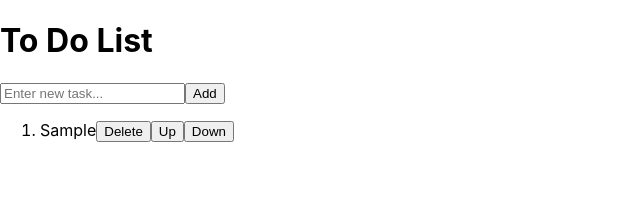
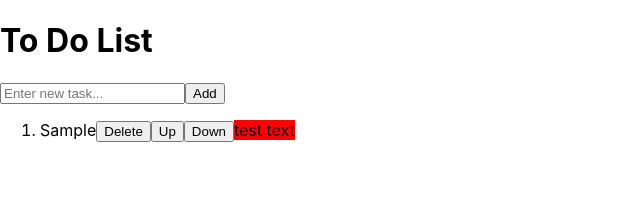
Before and after one commit to SutiaginIlya/todo, a React (Create React App) app in the folder todo-list/: page / in a window 1280 px wide. Both pictures are taken after typing "Sample" into the empty fields and a click on the button "Add". Shown: the top 210 px of the page, without its empty margins (0-640 px from the left). Built offline with nearby package versions, Linux system fonts and the light colour scheme.

Commit message:
fix: delete default export and fix module styles

```diff
--- a/todo-list/src/components/List/List.jsx
+++ b/todo-list/src/components/List/index.jsx
@@ -1,6 +1,7 @@
 import React from "react";
+import styles from './index.module.css';
 
-function List({ tasks, deleteTask, moveTaskUp, moveTaskDown }) {
+export const List = ({ tasks, deleteTask, moveTaskUp, moveTaskDown }) => {
   return (
     <ol>
       {tasks.map((task, index) => (
@@ -15,10 +16,11 @@ function List({ tasks, deleteTask, moveTaskUp, moveTaskDown }) {
           <button className="delete-btn" onClick={() => moveTaskDown(index)}>
             Down
           </button>
+          <span className={styles.test_color}>
+            test text
+          </span>
         </li>
       ))}
     </ol>
   );
 }
-
-export default List;
--- /dev/null
+++ b/todo-list/src/components/List/index.module.css
@@ -0,0 +1,3 @@
+.test_color {
+    background-color: red;
+}
--- a/todo-list/src/components/Main/Main.jsx
+++ b/todo-list/src/components/Main/Main.jsx
@@ -1,6 +1,6 @@
 import React, { useState } from "react";
 import Input from "../HeadInput/HeadInput";
-import List from "../List/List";
+import { List } from "../List/index";
 
 function Main() {
   const [tasks, setTasks] = useState([]);
```
Also changed, not shown: todo-list/src/components/List/List.module.css (deleted).
